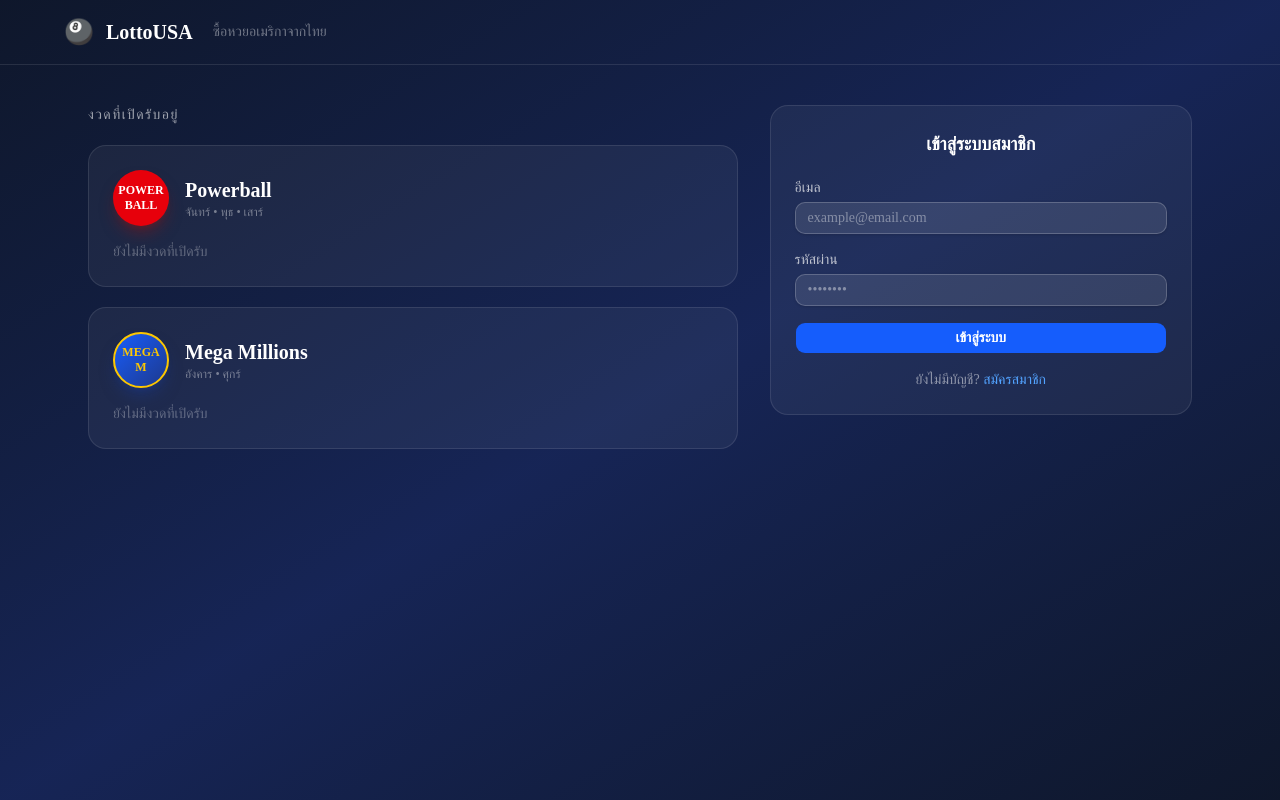
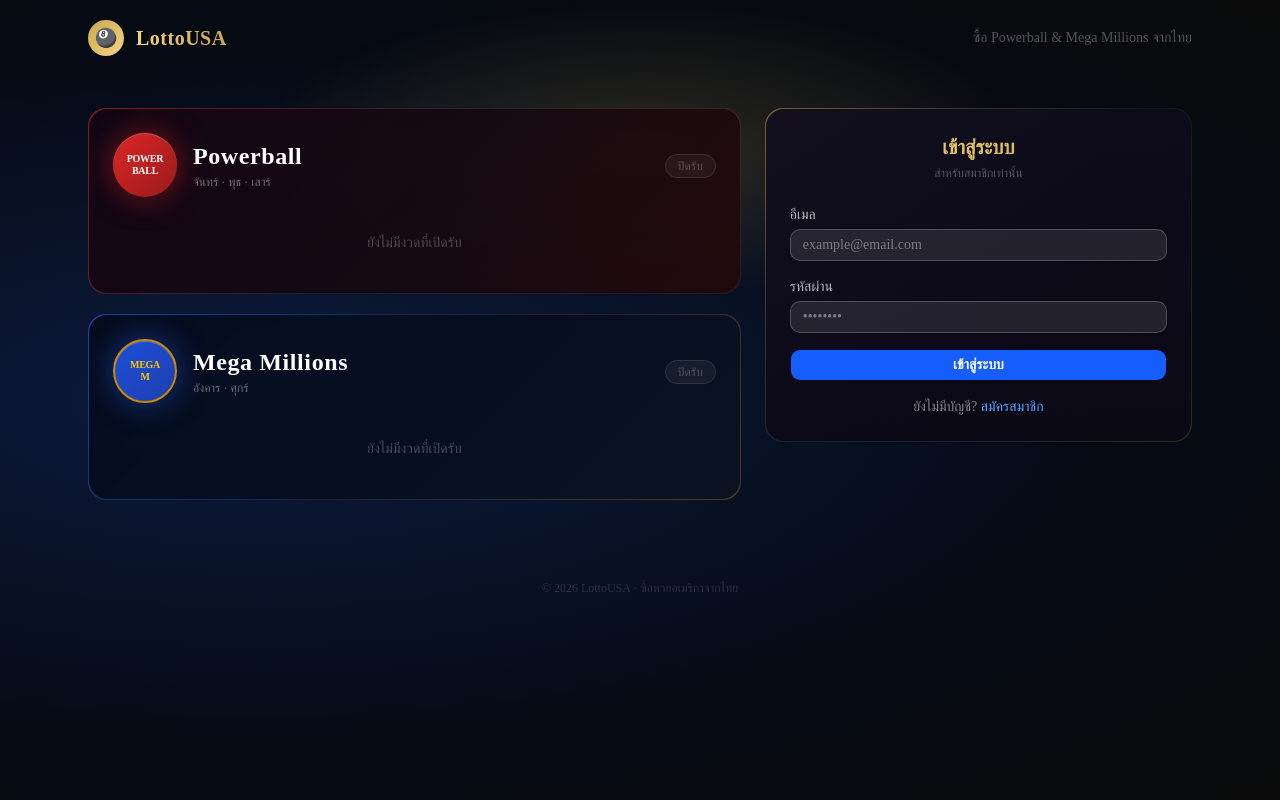
Before and after one commit to jirayuwannagul-tech/lotto-usa, a Next.js app: page / in a window 1280 px wide. Built offline with nearby package versions, Linux system fonts and the light colour scheme; no server answers; the database is empty.

Commit message:
design: luxury dark gold landing page redesign

```diff
--- a/src/app/page.tsx
+++ b/src/app/page.tsx
@@ -22,12 +22,11 @@
   })
 }
 
-// Check if a draw has happened today (Thai time) — draw time passed and it's after 14:30 Thai
 function getTodayDrawBanner(draws: { type: string; drawDate: Date }[]) {
   const now = new Date()
   const thaiNow = new Date(now.toLocaleString("en-US", { timeZone: "Asia/Bangkok" }))
-  const cutoff1430 = new Date(thaiNow)
-  cutoff1430.setHours(14, 30, 0, 0)
+  const cutoff = new Date(thaiNow)
+  cutoff.setHours(14, 30, 0, 0)
 
   for (const draw of draws) {
     const drawThai = new Date(draw.drawDate.toLocaleString("en-US", { timeZone: "Asia/Bangkok" }))
@@ -36,11 +35,11 @@
       drawThai.getMonth() === thaiNow.getMonth() &&
       drawThai.getDate() === thaiNow.getDate()
 
-    if (sameDay && thaiNow >= cutoff1430) {
-      return { type: draw.type, status: "done" as const }
+    if (sameDay) {
+      return {
+        type: draw.type,
+        status: thaiNow >= cutoff ? ("done" as const) : ("today" as const),
       }
-    if (sameDay && thaiNow < cutoff1430) {
-      return { type: draw.type, status: "today" as const }
     }
   }
   return null
@@ -60,135 +59,250 @@
   const banner = getTodayDrawBanner(draws)
 
   return (
-    <div className="min-h-screen bg-gradient-to-br from-slate-900 via-blue-950 to-slate-900">
+    <div
+      className="min-h-screen text-white"
+      style={{
+        background: "radial-gradient(ellipse at 20% 50%, #0d1b3e 0%, #050a14 60%, #0a0a0a 100%)",
+      }}
+    >
+      {/* Ambient glow top */}
+      <div
+        className="pointer-events-none fixed top-0 left-1/2 -translate-x-1/2 w-[800px] h-[300px] opacity-20"
+        style={{
+          background: "radial-gradient(ellipse, #c9a84c 0%, transparent 70%)",
+        }}
+      />
+
       {/* Header */}
-      <header className="border-b border-white/10 px-6 py-4">
-        <div className="max-w-6xl mx-auto flex items-center gap-3">
-          <span className="text-2xl">🎱</span>
-          <span className="text-white font-bold text-xl">LottoUSA</span>
-          <span className="text-white/40 text-sm ml-2">ซื้อหวยอเมริกาจากไทย</span>
+      <header className="relative z-10 px-6 py-5 flex items-center justify-between max-w-6xl mx-auto">
+        <div className="flex items-center gap-3">
+          <div
+            className="w-9 h-9 rounded-full flex items-center justify-center text-lg"
+            style={{ background: "linear-gradient(135deg, #c9a84c, #f5d485)" }}
+          >
+            🎱
           </div>
+          <span
+            className="font-black text-xl tracking-wide"
+            style={{ background: "linear-gradient(90deg, #f5d485, #c9a84c)", WebkitBackgroundClip: "text", WebkitTextFillColor: "transparent" }}
+          >
+            LottoUSA
+          </span>
+        </div>
+        <p className="text-white/30 text-sm hidden sm:block">ซื้อ Powerball & Mega Millions จากไทย</p>
       </header>
 
       {/* Today banner */}
       {banner && (
-        <div className={`py-3 px-6 text-center text-sm font-medium ${banner.status === "done" ? "bg-green-600/80" : "bg-yellow-500/80"}`}>
+        <div
+          className="relative z-10 mx-4 sm:mx-6 mb-2 rounded-xl px-5 py-3 text-center text-sm font-medium"
+          style={{
+            background: banner.status === "done"
+              ? "linear-gradient(90deg, rgba(16,185,129,0.2), rgba(16,185,129,0.1))"
+              : "linear-gradient(90deg, rgba(234,179,8,0.2), rgba(234,179,8,0.1))",
+            border: `1px solid ${banner.status === "done" ? "rgba(16,185,129,0.4)" : "rgba(234,179,8,0.4)"}`,
+          }}
+        >
           {banner.status === "done" ? (
-            <span className="text-white">
-              ✅ วันนี้{" "}
-              <strong>{banner.type === "POWERBALL" ? "Powerball" : "Mega Millions"}</strong>{" "}
-              ออกรางวัลแล้ว (หลัง 14:30 น.)
+            <span className="text-emerald-400">
+              ✅ วันนี้ <strong>{banner.type === "POWERBALL" ? "Powerball" : "Mega Millions"}</strong> ออกรางวัลแล้ว
             </span>
           ) : (
-            <span className="text-slate-900">
-              ⚡ วันนี้มี{" "}
-              <strong>{banner.type === "POWERBALL" ? "Powerball" : "Mega Millions"}</strong>{" "}
-              ออกรางวัล — ผลจะทราบหลัง 14:30 น.
+            <span className="text-yellow-400">
+              ⚡ วันนี้มี <strong>{banner.type === "POWERBALL" ? "Powerball" : "Mega Millions"}</strong> ออกรางวัล — รอผลหลัง 14:30 น.
             </span>
           )}
         </div>
       )}
 
-      <main className="max-w-6xl mx-auto px-6 py-10">
-        <div className="grid grid-cols-1 lg:grid-cols-5 gap-8">
-          {/* Left — Lottery info */}
+      <main className="relative z-10 max-w-6xl mx-auto px-4 sm:px-6 py-8">
+        <div className="grid grid-cols-1 lg:grid-cols-5 gap-6">
+
+          {/* Left — Lottery cards */}
           <div className="lg:col-span-3 space-y-5">
-            <h2 className="text-white/60 text-sm uppercase tracking-widest">งวดที่เปิดรับอยู่</h2>
 
             {/* Powerball */}
-            <div className="rounded-2xl bg-white/5 border border-white/10 p-6">
-              <div className="flex items-center gap-4 mb-4">
-                {/* Powerball logo style */}
-                <div className="w-14 h-14 rounded-full bg-red-600 flex items-center justify-center shadow-lg shadow-red-900/50">
-                  <span className="text-white font-black text-xs text-center leading-tight">POWER<br/>BALL</span>
+            <div
+              className="rounded-2xl p-[1px] overflow-hidden"
+              style={{ background: "linear-gradient(135deg, rgba(220,38,38,0.6), rgba(255,255,255,0.05), rgba(220,38,38,0.2))" }}
+            >
+              <div
+                className="rounded-2xl p-6"
+                style={{ background: "linear-gradient(135deg, rgba(12,5,20,0.95), rgba(30,10,10,0.9))" }}
+              >
+                {/* Logo row */}
+                <div className="flex items-center gap-4 mb-5">
+                  <div
+                    className="w-16 h-16 rounded-full flex flex-col items-center justify-center shrink-0"
+                    style={{
+                      background: "linear-gradient(135deg, #dc2626, #991b1b)",
+                      boxShadow: "0 0 30px rgba(220,38,38,0.5), inset 0 1px 0 rgba(255,255,255,0.2)",
+                    }}
+                  >
+                    <span className="text-white font-black text-[10px] leading-tight text-center tracking-tight">
+                      POWER<br />BALL
+                    </span>
                   </div>
                   <div>
-                  <h3 className="text-white font-bold text-xl">Powerball</h3>
-                  <p className="text-white/40 text-xs">จันทร์ • พุธ • เสาร์</p>
+                    <h3 className="text-white font-black text-2xl tracking-wide">Powerball</h3>
+                    <p className="text-white/40 text-xs mt-0.5">จันทร์ · พุธ · เสาร์</p>
+                  </div>
+                  <div className="ml-auto">
+                    <span
+                      className="text-xs px-3 py-1 rounded-full font-medium"
+                      style={{
+                        background: powerball ? "rgba(220,38,38,0.2)" : "rgba(255,255,255,0.05)",
+                        border: `1px solid ${powerball ? "rgba(220,38,38,0.5)" : "rgba(255,255,255,0.1)"}`,
+                        color: powerball ? "#fca5a5" : "#ffffff40",
+                      }}
+                    >
+                      {powerball ? "เปิดรับ" : "ปิดรับ"}
+                    </span>
                   </div>
                 </div>
+
                 {powerball ? (
                   <>
                     {powerball.jackpot && (
-                    <div className="mb-3">
-                      <p className="text-white/50 text-xs mb-1">Jackpot สะสม</p>
-                      <p className="text-yellow-400 font-bold text-3xl">{powerball.jackpot}</p>
+                      <div className="mb-5 text-center py-4 rounded-xl" style={{ background: "rgba(255,255,255,0.03)" }}>
+                        <p className="text-white/40 text-xs mb-1 uppercase tracking-widest">Jackpot สะสม</p>
+                        <p
+                          className="font-black text-4xl sm:text-5xl"
+                          style={{ background: "linear-gradient(90deg, #fde68a, #f59e0b, #fde68a)", WebkitBackgroundClip: "text", WebkitTextFillColor: "transparent" }}
+                        >
+                          {powerball.jackpot}
+                        </p>
                       </div>
                     )}
-                  <div className="grid grid-cols-2 gap-3 text-sm">
-                    <div className="bg-white/5 rounded-lg p-3">
-                      <p className="text-white/40 text-xs mb-1">ออกรางวัล (ไทย)</p>
-                      <p className="text-white font-medium">{formatThaiDate(powerball.drawDate)}</p>
-                      <p className="text-blue-300 text-xs">{formatThaiTime(powerball.drawDate)} น.</p>
+                    <div className="grid grid-cols-2 gap-3">
+                      <div className="rounded-xl p-4" style={{ background: "rgba(255,255,255,0.04)", border: "1px solid rgba(255,255,255,0.06)" }}>
+                        <p className="text-white/40 text-xs mb-2 uppercase tracking-wider">ออกรางวัล</p>
+                        <p className="text-white font-semibold text-sm">{formatThaiDate(powerball.drawDate)}</p>
+                        <p className="text-red-400 font-bold mt-1">{formatThaiTime(powerball.drawDate)} น.</p>
                       </div>
-                    <div className="bg-white/5 rounded-lg p-3">
-                      <p className="text-white/40 text-xs mb-1">ปิดรับออเดอร์ (ไทย)</p>
-                      <p className="text-white font-medium">{formatThaiDate(powerball.cutoffAt)}</p>
-                      <p className="text-orange-300 text-xs">{formatThaiTime(powerball.cutoffAt)} น.</p>
+                      <div className="rounded-xl p-4" style={{ background: "rgba(255,255,255,0.04)", border: "1px solid rgba(255,255,255,0.06)" }}>
+                        <p className="text-white/40 text-xs mb-2 uppercase tracking-wider">ปิดรับออเดอร์</p>
+                        <p className="text-white font-semibold text-sm">{formatThaiDate(powerball.cutoffAt)}</p>
+                        <p className="text-orange-400 font-bold mt-1">{formatThaiTime(powerball.cutoffAt)} น.</p>
                       </div>
                     </div>
                   </>
                 ) : (
-                <p className="text-white/30 text-sm">ยังไม่มีงวดที่เปิดรับ</p>
+                  <p className="text-white/25 text-sm text-center py-4">ยังไม่มีงวดที่เปิดรับ</p>
                 )}
+              </div>
             </div>
 
             {/* Mega Millions */}
-            <div className="rounded-2xl bg-white/5 border border-white/10 p-6">
-              <div className="flex items-center gap-4 mb-4">
-                {/* Mega Millions logo style */}
-                <div className="w-14 h-14 rounded-full bg-gradient-to-br from-blue-600 to-blue-900 flex items-center justify-center shadow-lg shadow-blue-900/50 border-2 border-yellow-400">
-                  <span className="text-yellow-400 font-black text-xs text-center leading-tight">MEGA<br/>M</span>
+            <div
+              className="rounded-2xl p-[1px] overflow-hidden"
+              style={{ background: "linear-gradient(135deg, rgba(37,99,235,0.6), rgba(255,255,255,0.05), rgba(234,179,8,0.3))" }}
+            >
+              <div
+                className="rounded-2xl p-6"
+                style={{ background: "linear-gradient(135deg, rgba(5,10,25,0.95), rgba(5,15,35,0.9))" }}
+              >
+                <div className="flex items-center gap-4 mb-5">
+                  <div
+                    className="w-16 h-16 rounded-full flex flex-col items-center justify-center shrink-0"
+                    style={{
+                      background: "linear-gradient(135deg, #1d4ed8, #1e40af)",
+                      boxShadow: "0 0 30px rgba(37,99,235,0.5), inset 0 1px 0 rgba(255,255,255,0.2)",
+                      border: "2px solid #ca8a04",
+                    }}
+                  >
+                    <span className="text-yellow-400 font-black text-[10px] leading-tight text-center tracking-tight">
+                      MEGA<br />M
+                    </span>
                   </div>
                   <div>
-                  <h3 className="text-white font-bold text-xl">Mega Millions</h3>
-                  <p className="text-white/40 text-xs">อังคาร • ศุกร์</p>
+                    <h3 className="text-white font-black text-2xl tracking-wide">Mega Millions</h3>
+                    <p className="text-white/40 text-xs mt-0.5">อังคาร · ศุกร์</p>
+                  </div>
+                  <div className="ml-auto">
+                    <span
+                      className="text-xs px-3 py-1 rounded-full font-medium"
+                      style={{
+                        background: megaMillions ? "rgba(37,99,235,0.2)" : "rgba(255,255,255,0.05)",
+                        border: `1px solid ${megaMillions ? "rgba(37,99,235,0.5)" : "rgba(255,255,255,0.1)"}`,
+                        color: megaMillions ? "#93c5fd" : "#ffffff40",
+                      }}
+                    >
+                      {megaMillions ? "เปิดรับ" : "ปิดรับ"}
+                    </span>
                   </div>
                 </div>
+
                 {megaMillions ? (
                   <>
                     {megaMillions.jackpot && (
-                    <div className="mb-3">
-                      <p className="text-white/50 text-xs mb-1">Jackpot สะสม</p>
-                      <p className="text-yellow-400 font-bold text-3xl">{megaMillions.jackpot}</p>
+                      <div className="mb-5 text-center py-4 rounded-xl" style={{ background: "rgba(255,255,255,0.03)" }}>
+                        <p className="text-white/40 text-xs mb-1 uppercase tracking-widest">Jackpot สะสม</p>
+                        <p
+                          className="font-black text-4xl sm:text-5xl"
+                          style={{ background: "linear-gradient(90deg, #fde68a, #f59e0b, #fde68a)", WebkitBackgroundClip: "text", WebkitTextFillColor: "transparent" }}
+                        >
+                          {megaMillions.jackpot}
+                        </p>
                       </div>
                     )}
-                  <div className="grid grid-cols-2 gap-3 text-sm">
-                    <div className="bg-white/5 rounded-lg p-3">
-                      <p className="text-white/40 text-xs mb-1">ออกรางวัล (ไทย)</p>
-                      <p className="text-white font-medium">{formatThaiDate(megaMillions.drawDate)}</p>
-                      <p className="text-blue-300 text-xs">{formatThaiTime(megaMillions.drawDate)} น.</p>
+                    <div className="grid grid-cols-2 gap-3">
+                      <div className="rounded-xl p-4" style={{ background: "rgba(255,255,255,0.04)", border: "1px solid rgba(255,255,255,0.06)" }}>
+                        <p className="text-white/40 text-xs mb-2 uppercase tracking-wider">ออกรางวัล</p>
+                        <p className="text-white font-semibold text-sm">{formatThaiDate(megaMillions.drawDate)}</p>
+                        <p className="text-blue-400 font-bold mt-1">{formatThaiTime(megaMillions.drawDate)} น.</p>
                       </div>
-                    <div className="bg-white/5 rounded-lg p-3">
-                      <p className="text-white/40 text-xs mb-1">ปิดรับออเดอร์ (ไทย)</p>
-                      <p className="text-white font-medium">{formatThaiDate(megaMillions.cutoffAt)}</p>
-                      <p className="text-orange-300 text-xs">{formatThaiTime(megaMillions.cutoffAt)} น.</p>
+                      <div className="rounded-xl p-4" style={{ background: "rgba(255,255,255,0.04)", border: "1px solid rgba(255,255,255,0.06)" }}>
+                        <p className="text-white/40 text-xs mb-2 uppercase tracking-wider">ปิดรับออเดอร์</p>
+                        <p className="text-white font-semibold text-sm">{formatThaiDate(megaMillions.cutoffAt)}</p>
+                        <p className="text-orange-400 font-bold mt-1">{formatThaiTime(megaMillions.cutoffAt)} น.</p>
                       </div>
                     </div>
                   </>
                 ) : (
-                <p className="text-white/30 text-sm">ยังไม่มีงวดที่เปิดรับ</p>
+                  <p className="text-white/25 text-sm text-center py-4">ยังไม่มีงวดที่เปิดรับ</p>
                 )}
               </div>
             </div>
+          </div>
 
-          {/* Right — Login or Dashboard */}
+          {/* Right — Login / Dashboard */}
           <div className="lg:col-span-2">
-            <div className="rounded-2xl bg-white/5 border border-white/10 p-6 sticky top-6">
+            <div
+              className="rounded-2xl p-[1px] sticky top-6"
+              style={{ background: "linear-gradient(135deg, rgba(201,168,76,0.5), rgba(255,255,255,0.05), rgba(201,168,76,0.2))" }}
+            >
+              <div
+                className="rounded-2xl p-6"
+                style={{ background: "linear-gradient(160deg, rgba(15,12,30,0.97), rgba(10,8,20,0.95))" }}
+              >
                 {session ? (
-                <div className="text-center space-y-4">
-                  <p className="text-white/60 text-sm">ยินดีต้อนรับกลับ</p>
-                  <p className="text-white font-bold text-lg">{session.user.name}</p>
+                  <div className="text-center space-y-5">
+                    <div>
+                      <p className="text-white/40 text-sm">ยินดีต้อนรับกลับ</p>
+                      <p
+                        className="font-bold text-xl mt-1"
+                        style={{ background: "linear-gradient(90deg, #f5d485, #c9a84c)", WebkitBackgroundClip: "text", WebkitTextFillColor: "transparent" }}
+                      >
+                        {session.user.name}
+                      </p>
+                    </div>
                     <Link
                       href="/dashboard"
-                    className="block w-full bg-blue-600 hover:bg-blue-700 text-white font-semibold py-3 rounded-lg text-center transition"
+                      className="block w-full py-3 rounded-xl font-semibold text-slate-900 text-center transition hover:opacity-90"
+                      style={{ background: "linear-gradient(90deg, #f5d485, #c9a84c)" }}
                     >
                       ไปที่ Dashboard →
                     </Link>
-                  {(draws.length > 0) && (
+                    {draws.length > 0 && (
                       <Link
                         href="/orders/new"
-                      className="block w-full bg-yellow-500 hover:bg-yellow-600 text-slate-900 font-semibold py-3 rounded-lg text-center transition"
+                        className="block w-full py-3 rounded-xl font-semibold text-center transition"
+                        style={{
+                          background: "rgba(255,255,255,0.05)",
+                          border: "1px solid rgba(201,168,76,0.3)",
+                          color: "#f5d485",
+                        }}
                       >
                         🎟 ซื้อหวยเลย
                       </Link>
@@ -196,14 +310,29 @@
                   </div>
                 ) : (
                   <>
-                  <h3 className="text-white font-semibold text-lg mb-5 text-center">เข้าสู่ระบบสมาชิก</h3>
+                    <div className="text-center mb-6">
+                      <h3
+                        className="font-black text-xl"
+                        style={{ background: "linear-gradient(90deg, #f5d485, #c9a84c)", WebkitBackgroundClip: "text", WebkitTextFillColor: "transparent" }}
+                      >
+                        เข้าสู่ระบบ
+                      </h3>
+                      <p className="text-white/30 text-xs mt-1">สำหรับสมาชิกเท่านั้น</p>
+                    </div>
                     <LoginForm />
                   </>
                 )}
               </div>
             </div>
           </div>
+
+        </div>
       </main>
+
+      {/* Footer */}
+      <footer className="relative z-10 text-center py-8 mt-4">
+        <p className="text-white/15 text-xs">© 2026 LottoUSA · ซื้อหวยอเมริกาจากไทย</p>
+      </footer>
     </div>
   )
 }
```
Lines whose indentation alone changed are shown as unchanged.
